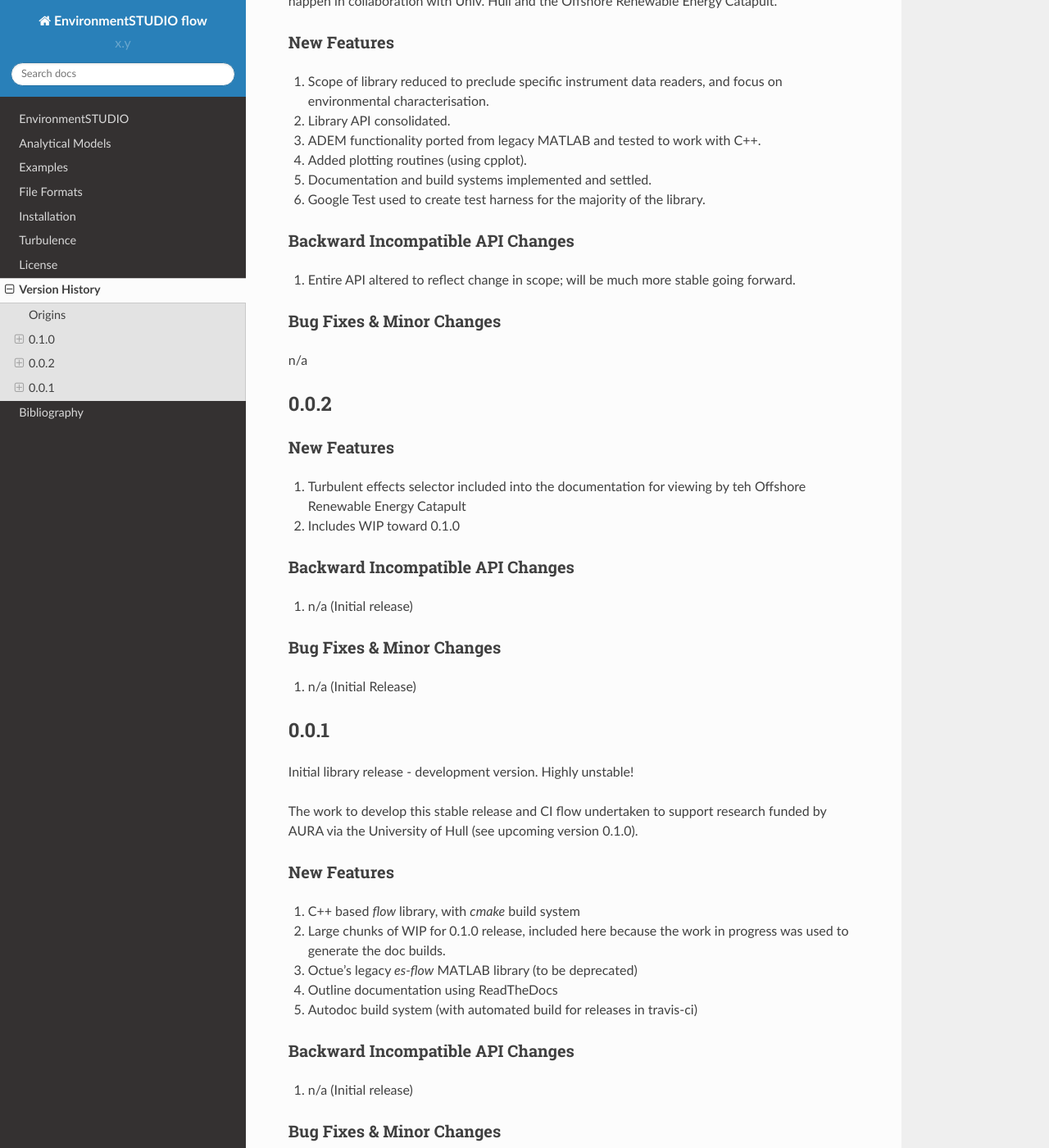
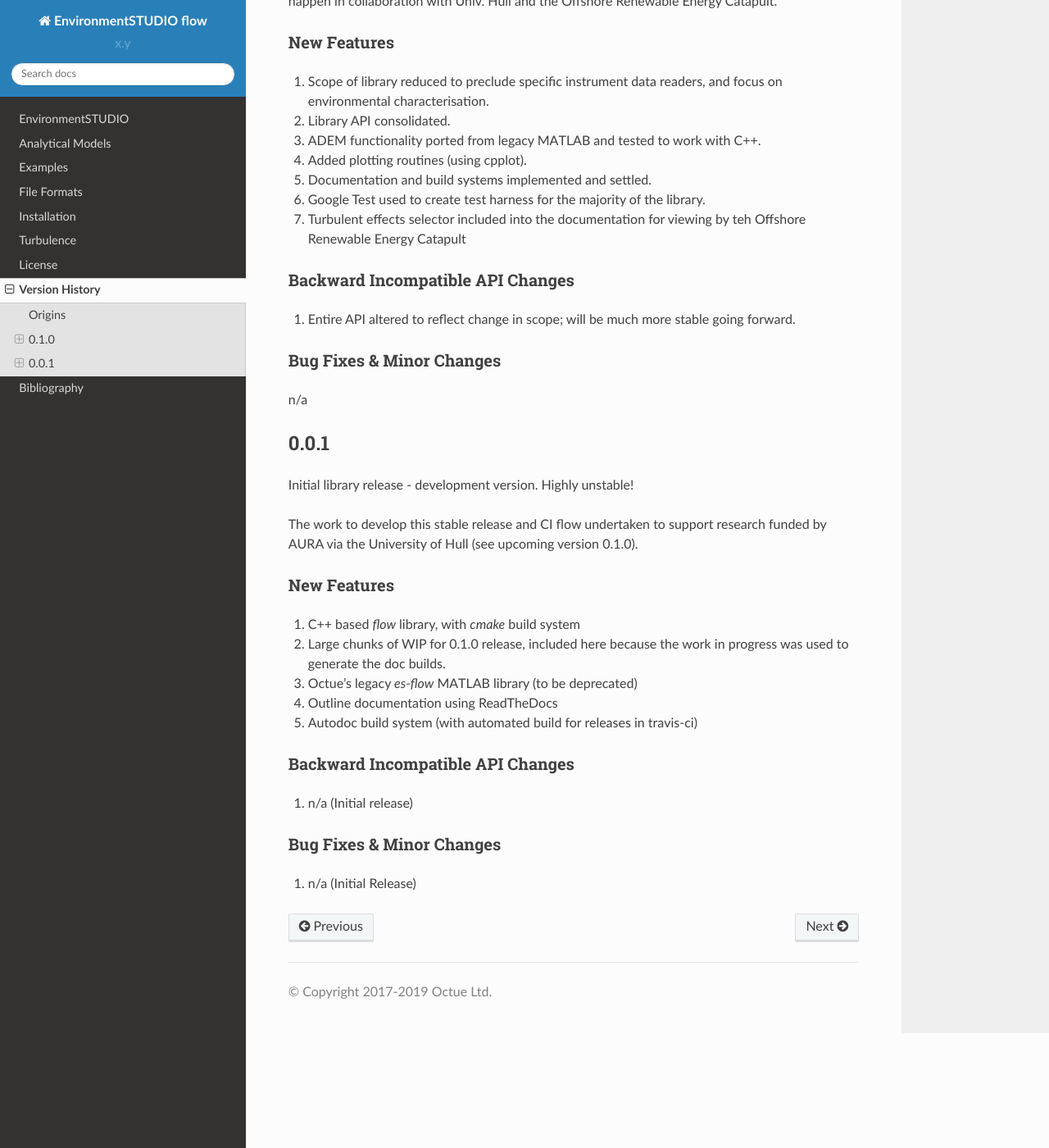
Before and after one commit to octue/es-flow, a Sphinx documentation site: the page built from docs/source/version_history.rst, in a window 1280 px wide and 1400 px high, scrolled down 714 px. Shown: the whole window at 82% size. Built offline with Sphinx 7.4.7 and the Read the Docs theme 2.0.0, drawn with Linux system fonts in a browser that asks for light colours; pages that are not in the unit, such as notebooks, are missing from menus.

Commit message:
DOC Removed 0.0.2 history, because it makes more sense to prerelease this

```diff
--- a/docs/source/version_history.rst
+++ b/docs/source/version_history.rst
@@ -44,23 +45,6 @@ Backward Incompatible API Changes
 Bug Fixes & Minor Changes
 -------------------------
 n/a
-
-
-0.0.2
-======
-
-New Features
-------------
-#. Turbulent effects selector included into the documentation for viewing by teh Offshore Renewable Energy Catapult
-#. Includes WIP toward 0.1.0
-
-Backward Incompatible API Changes
----------------------------------
-#. n/a (Initial release)
-
-Bug Fixes & Minor Changes
--------------------------
-#. n/a (Initial Release)
 
 
 0.0.1
```
Also changed, not shown: other parts of docs/source/version_history.rst (+1 -0 lines).
